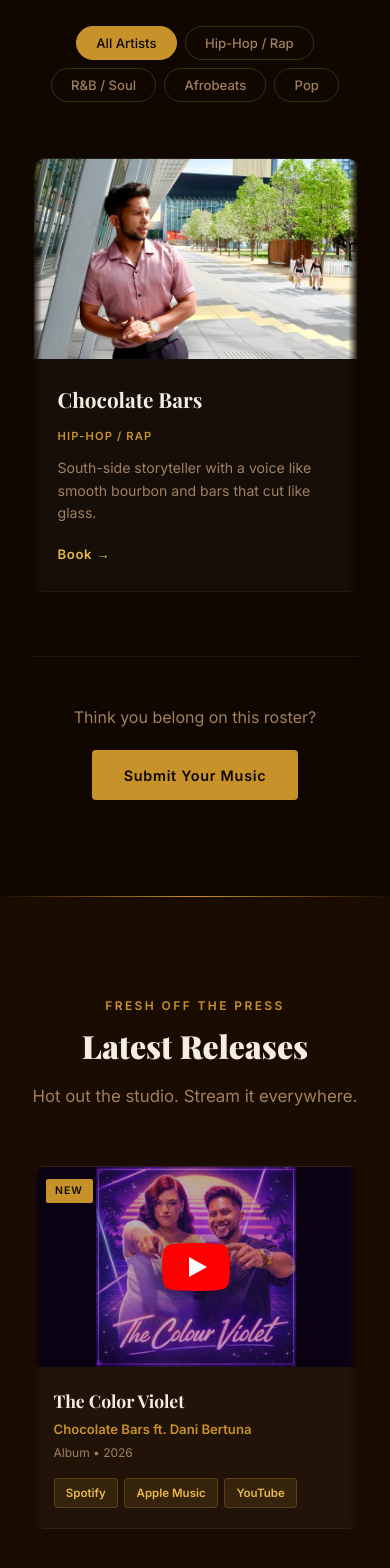
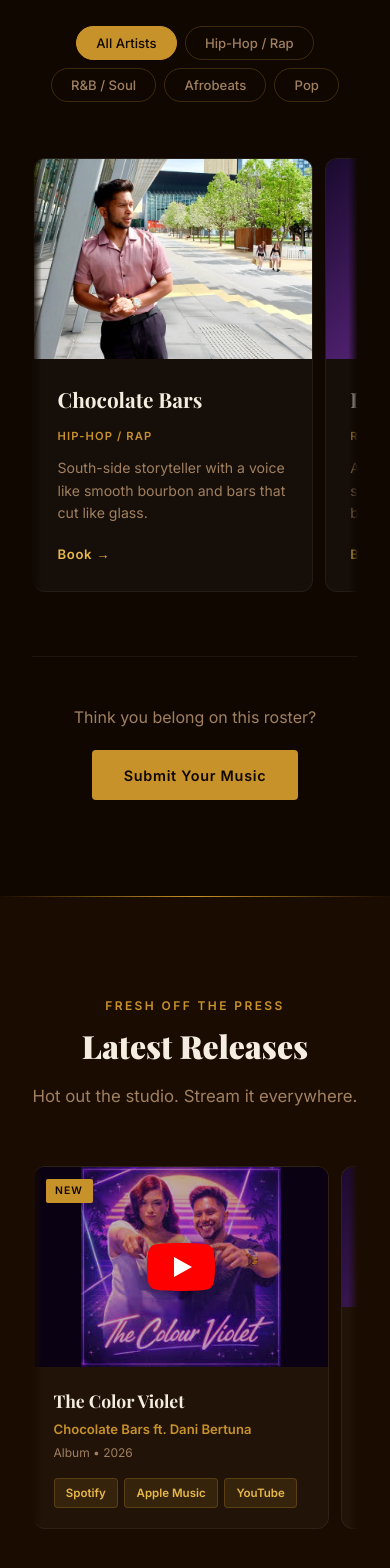
Before and after one commit to BlackOpsSolutions/ChocolateBarsEntertainment, a React (Vite) app: page / in a window 390 px wide. Shown: the part 2586-4154 px from the top of the page. Built offline with nearby package versions, Linux system fonts and the light colour scheme.

Commit message:
fix edging

```diff
--- a/src/index.css
+++ b/src/index.css
@@ -1136,18 +1136,18 @@ img { max-width: 100%; display: block; }
     mask-image: linear-gradient(to right, black 0%, black 98%, transparent 100%);
   }
 
-  /* 1 card fills screen, tiny peek of the next */
+  /* 1 card visible with clear peek of the next */
   .artist-card {
-    min-width: 84vw;
-    max-width: 84vw;
+    min-width: 72vw;
+    max-width: 72vw;
   }
   .release-card {
-    min-width: 80vw;
-    max-width: 80vw;
+    min-width: 72vw;
+    max-width: 72vw;
   }
   .release-card.featured {
-    min-width: 84vw;
-    max-width: 84vw;
+    min-width: 76vw;
+    max-width: 76vw;
   }
   .release-card.featured .release-art { height: 200px; }
 
```
